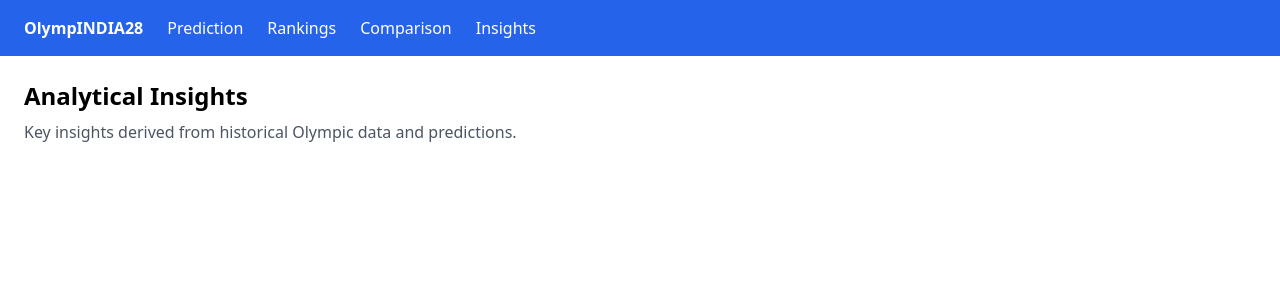
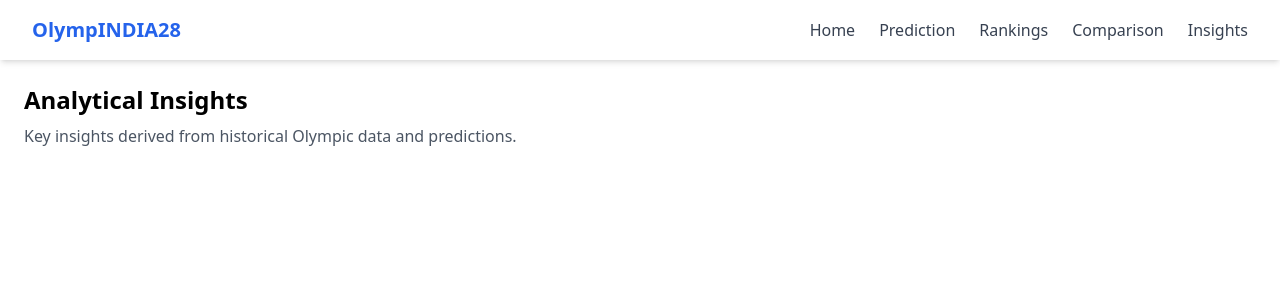
Before and after one commit to ParikhSrujan/OlympIndia28, a React app in the folder frontend/: page /insights in a window 1280 px wide. Shown: the top 300 px of the page. Built offline with nearby package versions, Linux system fonts and the light colour scheme; the HTML template or start-up script is replaced by a standard one.

Commit message:
Improved navbar UI and active link styling

```diff
--- a/frontend/src/components/navbar.jsx
+++ b/frontend/src/components/navbar.jsx
@@ -1,16 +1,30 @@
-import { Link } from "react-router-dom";
+import { NavLink } from "react-router-dom";
 
 function Navbar() {
   return (
-    <nav className="bg-blue-600 text-white px-6 py-4 flex gap-6">
-      <Link to="/" className="font-bold">
+    <nav className="bg-white shadow-md px-8 py-4 flex justify-between items-center">
+
+      {/* Project Name */}
+      <h1 className="text-xl font-bold text-blue-600">
         OlympINDIA28
-      </Link>
+      </h1>
 
-      <Link to="/prediction">Prediction</Link>
-      <Link to="/rankings">Rankings</Link>
-      <Link to="/comparison">Comparison</Link>
-      <Link to="/insights">Insights</Link>
+      {/* Navigation Links */}
+      <div className="flex gap-6 text-gray-700 font-medium">
+        <NavLink
+          to="/"
+          className={({ isActive }) =>
+            isActive ? "text-blue-600 font-semibold" : ""
+          }
+        >
+          Home
+        </NavLink>
+
+        <NavLink to="/prediction">Prediction</NavLink>
+        <NavLink to="/rankings">Rankings</NavLink>
+        <NavLink to="/comparison">Comparison</NavLink>
+        <NavLink to="/insights">Insights</NavLink>
+      </div>
     </nav>
   );
 }
```
